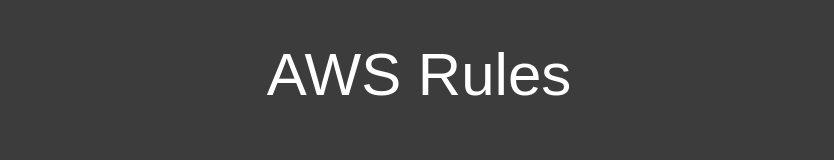
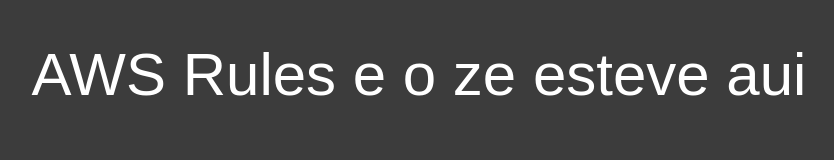
Before and after one commit to josemendonca/frk-codedeploy, a plain HTML site: page index.html in a window 1280 px wide. Shown: the whole page, without its empty margins (221-1055 px from the left). Drawn offline with Linux system fonts and the light colour scheme.

Commit message:
Update index.html

```diff
--- a/index.html
+++ b/index.html
@@ -26,7 +26,7 @@
 </head>
 <body>
   <div align="center">
-    <h1>AWS Rules</h1>
+    <h1>AWS Rules e o ze esteve aui</h1>
   </div>
 </body>
 </html>
```
